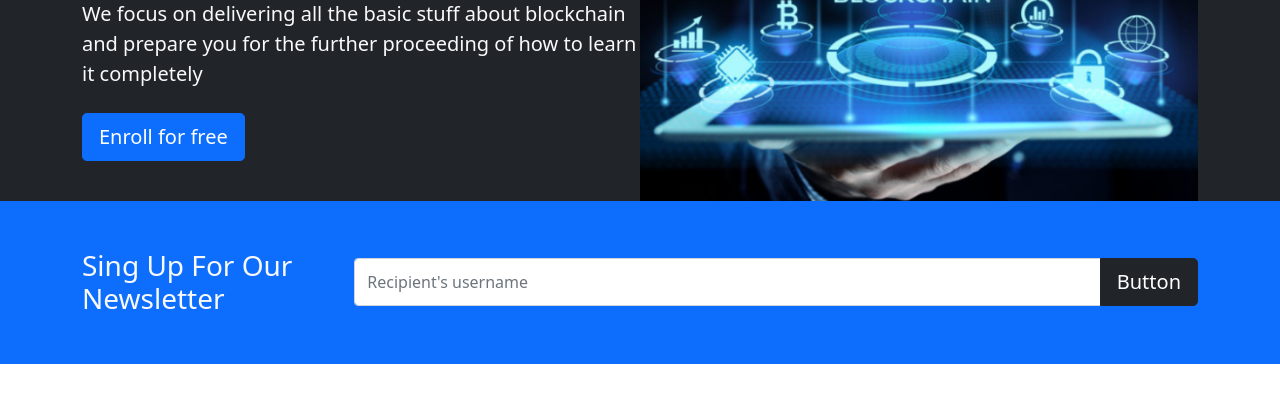
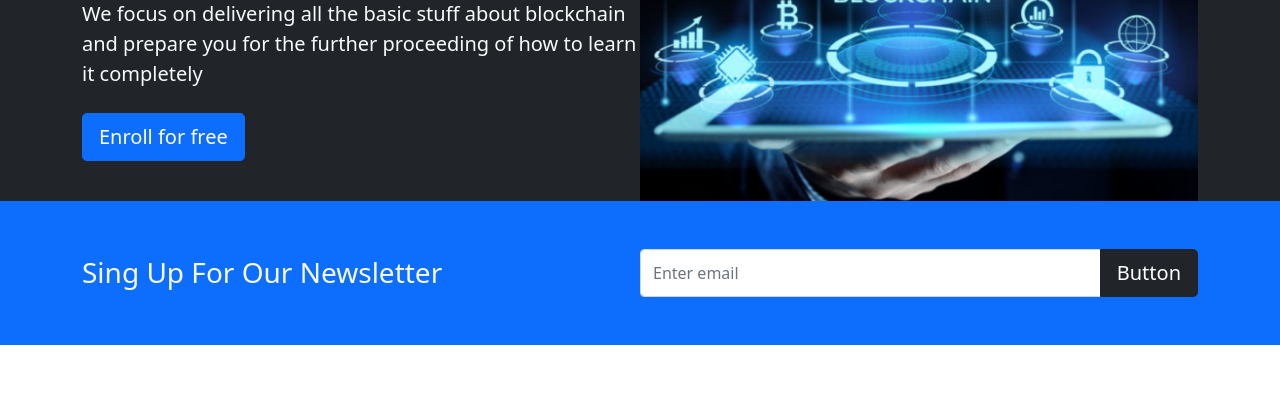
Before and after one commit to indhu-github/Landing-Page, a plain HTML site: page index.html in a window 1280 px wide. Shown: the part 234-636 px from the top of the page. Drawn offline with nearby package versions, Linux system fonts and the light colour scheme.

Commit message:
newsletter

```diff
--- a/index.html
+++ b/index.html
@@ -74,21 +74,10 @@
       <div class="container">
         <div class="d-md-flex justify-content-between align-items-center">
           <h3 class="mb-3 mb-md-0">Sing Up For Our Newsletter</h3>
-          <div class="input-group">
-            <input
-              type="text"
-              class="form-control"
-              placeholder="Recipient's username"
-              aria-label="Recipient's username"
-              aria-describedby="button-addon2"
-            />
-            <button
-              class="btn btn-dark btn-lg"
-              type="button"
-              id="button-addon2"
-            >
-              Button
-            </button>
+
+          <div class="input-group news-input">
+            <input type="text" class="form-control" placeholder="Enter email" />
+            <button class="btn btn-dark btn-lg" type="button">Button</button>
           </div>
         </div>
       </div>
--- a/style.css
+++ b/style.css
@@ -0,0 +1,6 @@
+/* It shows only 50% of the size for news-input class for only medium screens */
+@media (min-width: 768px) {
+  .news-input {
+    width: 50%;
+  }
+}
```
